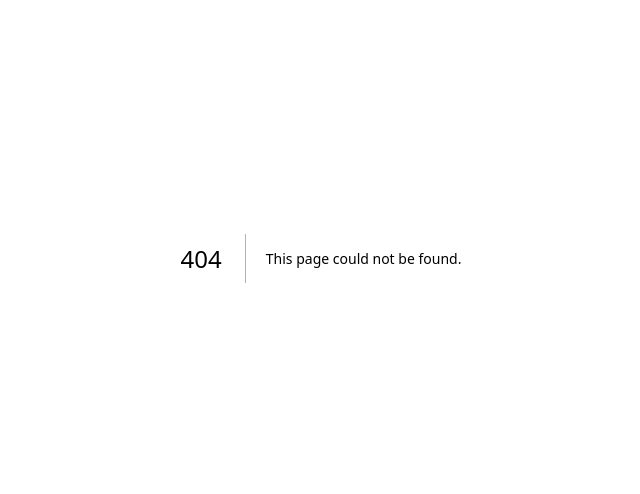
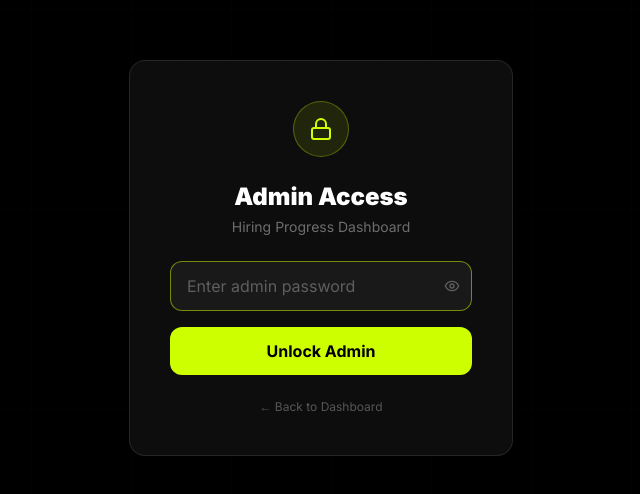
Before and after one commit to FDekinder/HireFred, a Next.js app in the folder frontend/: page /hiring-progress/admin in a window 1280 px wide. Before the commit this address had no page. Shown: the part 142-636 px from the top of the page, without its empty margins (319-959 px from the left). Built offline with nearby package versions, Linux system fonts and the light colour scheme; no server answers.

Commit message:
add job hunt link to footer and navbar; create admin page for hiring progress

```diff
--- /dev/null
+++ b/frontend/app/hiring-progress/admin/page.tsx
@@ -0,0 +1,42 @@
+'use client'
+
+import { useState, useEffect } from 'react'
+import { AnimatePresence } from 'framer-motion'
+import { AdminGate } from '@/components/hiring/AdminGate'
+import { AdminDashboard } from '@/components/hiring/AdminDashboard'
+
+const SESSION_KEY = 'hiring_admin_key'
+
+export default function AdminPage() {
+  const [adminKey, setAdminKey] = useState<string | null>(null)
+  const [checked, setChecked] = useState(false)
+
+  useEffect(() => {
+    const stored = sessionStorage.getItem(SESSION_KEY)
+    if (stored) setAdminKey(stored)
+    setChecked(true)
+  }, [])
+
+  const handleUnlock = (key: string) => {
+    sessionStorage.setItem(SESSION_KEY, key)
+    setAdminKey(key)
+  }
+
+  const handleLogout = () => {
+    sessionStorage.removeItem(SESSION_KEY)
+    setAdminKey(null)
+  }
+
+  // Avoid flash of gate before session check
+  if (!checked) return null
+
+  return (
+    <AnimatePresence mode="wait">
+      {adminKey === null ? (
+        <AdminGate key="gate" onUnlock={handleUnlock} />
+      ) : (
+        <AdminDashboard key="dashboard" adminKey={adminKey} onLogout={handleLogout} />
+      )}
+    </AnimatePresence>
+  )
+}
--- a/frontend/components/landing/VibrantFooter.tsx
+++ b/frontend/components/landing/VibrantFooter.tsx
@@ -31,6 +31,9 @@ export function VibrantFooter({ company }: { company: string }) {
             <a href="mailto:frederick.de.kinder@gmail.com" className="text-black/60 hover:text-hot-pink transition-colors font-medium">
               Contact
             </a>
+            <Link href="/hiring-progress" className="text-black/60 hover:text-hot-pink transition-colors font-medium">
+              Job Hunt
+            </Link>
           </div>
 
           {/* Social & copyright */}
--- a/frontend/components/landing/VibrantNavbar.tsx
+++ b/frontend/components/landing/VibrantNavbar.tsx
@@ -53,6 +53,7 @@ export function VibrantNavbar() {
           <NavItem href="#features">Skills</NavItem>
           <NavItem href="#how-it-works">Experience</NavItem>
           <NavItem href="https://linkedin.com/in/frederick-de-kinder">LinkedIn</NavItem>
+          <NavItem href="/hiring-progress">Job Hunt</NavItem>
         </div>
 
         {/* CTA buttons */}
--- a/frontend/lib/company.ts
+++ b/frontend/lib/company.ts
@@ -10,6 +10,7 @@ const PASSWORD_MAP: Record<string, string> = {
   dialogue: 'Dialogue',
   ladev: 'Ladev',
   leeroy: 'Leeroy',
+  shopify: 'Shopify',
 }
 
 export function getCompany(password: string): string | null {
```
